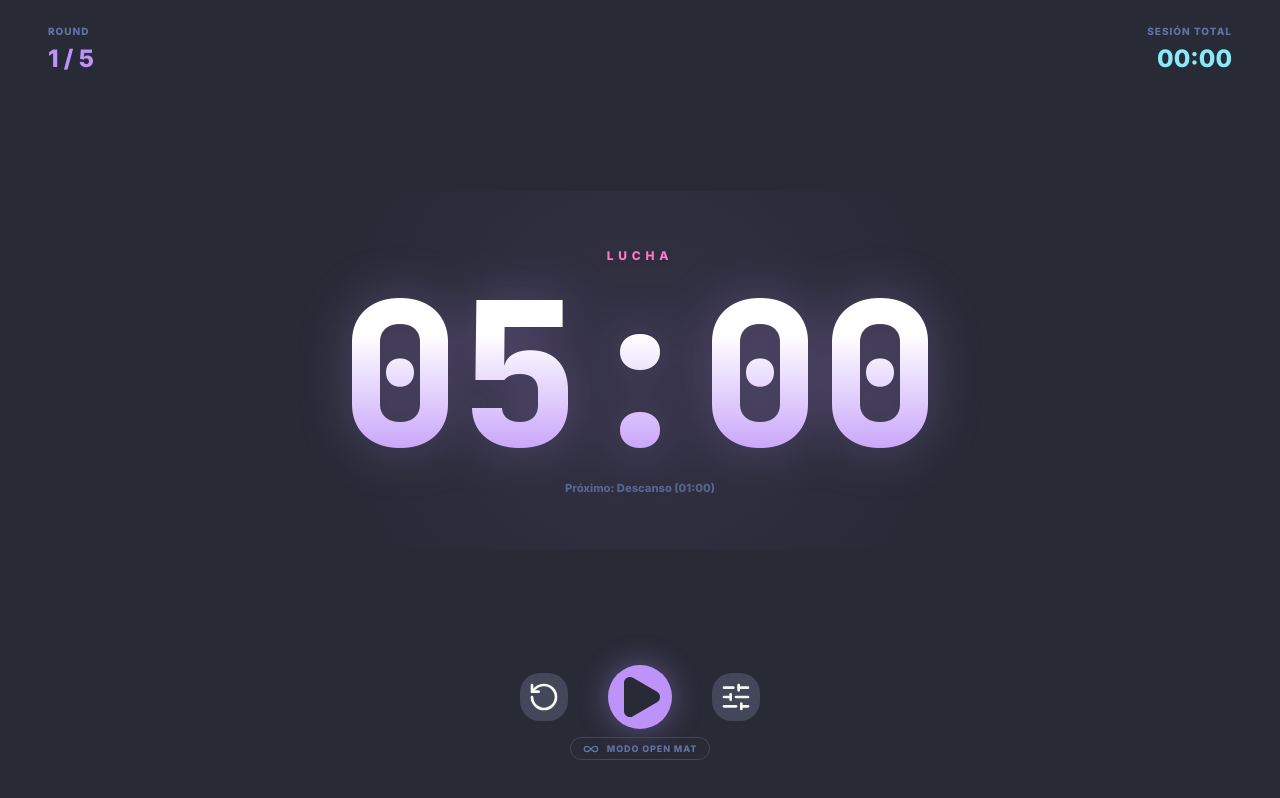
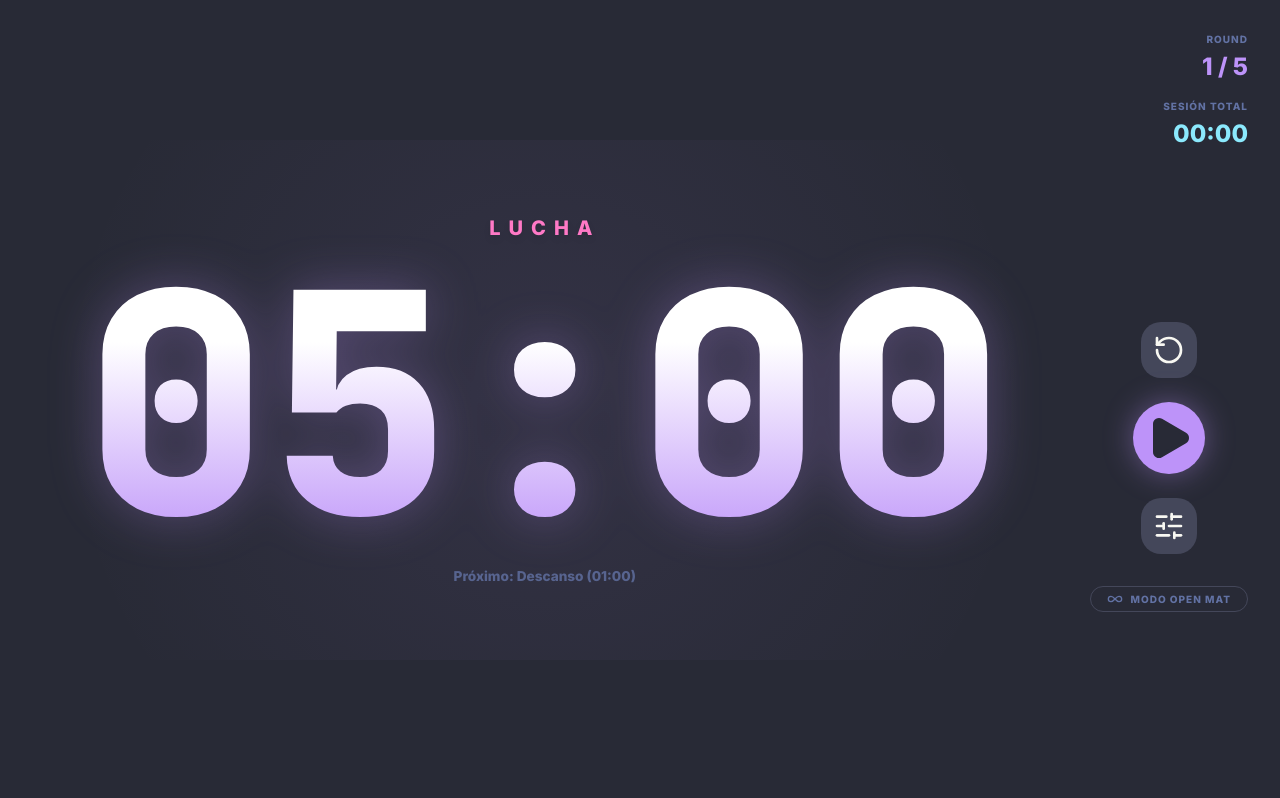
Before and after one commit to nicosis/countdown, a plain HTML site: page index.html in a window 1280 px wide. Drawn offline with nearby package versions, Linux system fonts and the light colour scheme.

```diff
--- a/index.html
+++ b/index.html
@@ -28,6 +28,8 @@
             color: var(--fg);
             font-family: 'Inter', sans-serif;
             overflow: hidden;
+            width: 100vw;
+            max-width: 100vw;
             height: 100vh; /* Fallback */
             height: 100dvh; /* Dynamic viewport height para móviles */
             display: flex;
@@ -39,7 +41,7 @@
 
         .timer-display {
             font-family: 'JetBrains Mono', monospace;
-            font-size: 31vw; /* Ajustado de 38vw para evitar desborde horizontal */
+            font-size: min(31vw, 25dvh); /* Ajustado para evitar desborde tanto horizontal como vertical */
             line-height: 1;
             font-variant-numeric: tabular-nums;
             font-weight: 800;
@@ -121,41 +123,70 @@
         /* Optimizaciones para Pantalla Horizontal (Landscape) */
         @media (orientation: landscape) {
             body {
-                padding: 0 1rem;
+                display: grid !important;
+                grid-template-columns: minmax(0, 1fr) auto;
+                grid-template-rows: auto 1fr;
+                grid-template-areas:
+                    "timer nav"
+                    "timer footer";
+                padding: env(safe-area-inset-top) max(env(safe-area-inset-right), 1rem) env(safe-area-inset-bottom) max(env(safe-area-inset-left), 1rem);
+            }
+            nav {
+                grid-area: nav;
+                flex-direction: column !important;
+                align-items: flex-end !important;
+                padding: 1rem 1rem 0 1rem !important;
+                gap: 1rem !important;
+            }
+            nav > div {
+                text-align: right;
+            }
+            main {
+                grid-area: timer;
+                padding: 0 !important;
+                min-width: 0; /* EVITA QUE EL GRID SE ROMPA HORIZONTALMENTE */
+                width: 100%;
+                overflow: hidden;
+            }
+            footer {
+                grid-area: footer;
+                padding: 1rem !important;
+                justify-content: center !important; /* Alinear con el centro del reloj */
+                align-items: center !important;
+                gap: 2rem !important;
+                min-width: 0;
+            }
+            footer > div:first-child {
+                flex-direction: column !important; /* Apilar botones en vertical en el lateral derecho */
+                gap: 1.5rem !important;
             }
             .timer-display {
-                font-size: 25dvh; /* Reducido de 30vh para dejar más espacio vertical */
-            }
-            nav {
-                padding: 0.5rem 2rem !important; /* Reducido verticalmente */
-            }
-            footer {
-                padding: 0.5rem !important;
-                padding-bottom: max(1.5rem, env(safe-area-inset-bottom)) !important; /* Margen extra para evitar la barra del navegador */
-                gap: 0.5rem !important;
+                font-size: min(55dvh, 24vw) !important; /* Agrandado significativamente ya que los botones ocupan menos ancho */
+                width: 100%;
+                text-align: center;
             }
             .play-pause-circle {
-                width: 4rem !important; /* Reducido de 5rem */
-                height: 4rem !important;
+                width: 4.5rem !important;
+                height: 4.5rem !important;
             }
             .play-pause-circle i {
-                width: 2rem !important;
-                height: 2rem !important;
+                width: 2.25rem !important;
+                height: 2.25rem !important;
             }
             .btn-control {
-                padding: 0.5rem !important; /* Reducido de 0.75rem */
+                padding: 0.75rem !important;
             }
             #statusLabel {
-                margin-bottom: 0.25rem !important; /* Reducido de 0.5rem */
-                font-size: 0.75rem !important;
+                margin-bottom: 0.5rem !important;
+                font-size: 1.25rem !important;
             }
             #nextInfo {
-                margin-top: 0.25rem !important;
-                font-size: 0.7rem !important;
+                margin-top: 0.5rem !important;
+                font-size: 0.85rem !important;
             }
             #openMatBtn {
-                padding: 0.15rem 0.75rem !important;
-                font-size: 9px !important;
+                padding: 0.25rem 1rem !important;
+                font-size: 10px !important;
             }
         }
     </style>
@@ -192,10 +223,10 @@
     </main>
 
     <!-- Controles Inferiores (Ergonomía Móvil) -->
-    <footer class="p-10 flex flex-col gap-8 items-center">
+    <footer class="p-6 pb-8 flex flex-col gap-6 items-center z-10 relative">
 
         <!-- Botones de Acción -->
-        <div class="flex items-center gap-10">
+        <div class="flex items-center gap-8">
             <button onclick="resetTimer()" class="btn-control p-5 text-[#f8f8f2]">
                 <i data-lucide="rotate-ccw" class="w-8 h-8"></i>
             </button>
--- a/sw.js
+++ b/sw.js
@@ -1,4 +1,4 @@
-const CACHE_NAME = 'bjj-timer-v1';
+const CACHE_NAME = 'bjj-timer-v2';
 const urlsToCache = [
   './',
   './index.html',
```
